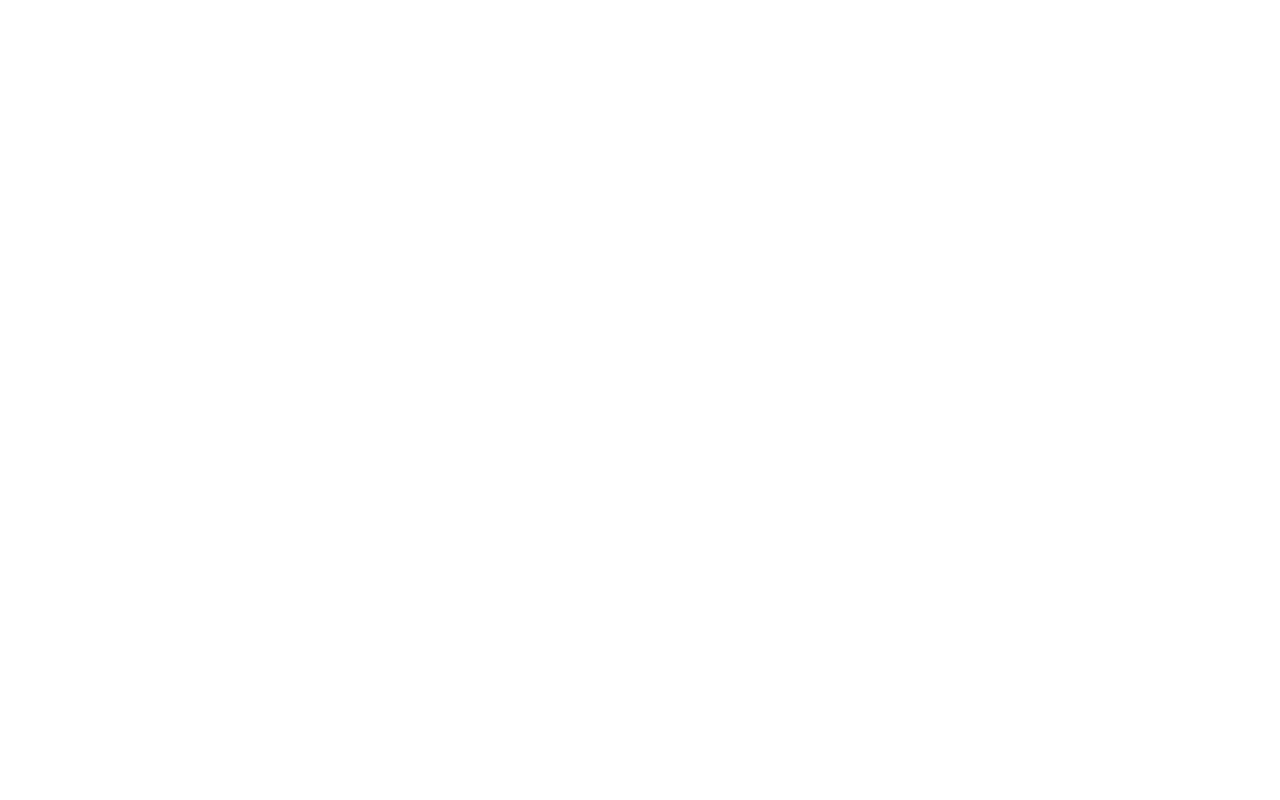
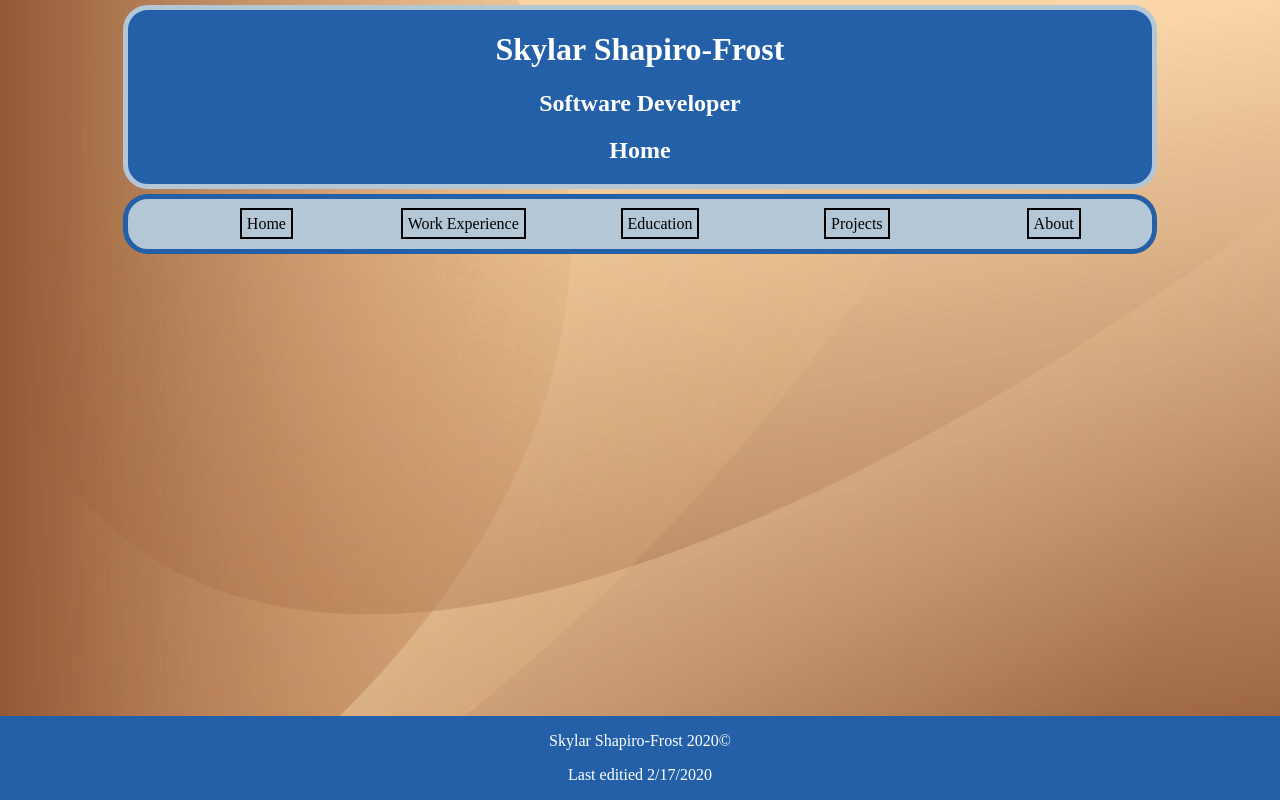
Before and after one commit to skyfast/HTML_PROG, a plain HTML site: page index.html in a window 1280 px wide. Drawn offline with Linux system fonts and the light colour scheme.

Commit message:
Set up the basic outline for the page. Not ready to paste over just yet tho.

```diff
--- /dev/null
+++ b/css/sticky_footer.css
@@ -0,0 +1,23 @@
+/* This is just to make the footer sticky
+   I used flex box for this, so I will remove this if
+   It is considered cheating.
+*/
+
+html,
+body
+{
+  height: 100%;
+}
+body
+{
+  display: flex;
+  flex-direction: column;
+}
+.content
+{
+  flex: 1 0 auto;
+}
+.footer
+{
+  flex-shrink: 0;
+}
--- /dev/null
+++ b/css/style.css
@@ -0,0 +1,73 @@
+.clearfix::after {
+  content: "";
+  clear: both;
+  display: table;
+}
+
+body
+{
+  background: url("../pictures/background_main.png");
+  background-repeat: no-repeat;
+  background-size: cover;
+  box-sizing: border-box;
+
+/* not sure why, but it was getting margins and messing up flex */
+  margin: 0;
+}
+
+#top
+{
+  text-align: center;
+  width: 80%;
+  border: 5px #B3C7D6FF solid;
+  margin: 5px auto;
+  background-color: #2460A7FF;
+  color: white;
+  border-radius: 25px;
+}
+
+#foot
+{
+  text-align: center;
+  width: 100%;
+  border: 0px #B3C7D6FF solid;
+  margin: 0 auto ;
+  background-color: #2460A7FF;
+  color: white;
+
+}
+
+#main_nav
+{
+  text-align: center;
+  width: 80%;
+  border: 5px #2460A7FF solid;
+  margin: auto;
+  background-color: #B3C7D6FF;
+  color: white;
+  border-radius: 25px;
+}
+
+#main_nav ul
+{
+  list-style: none;
+}
+#main_nav ul li
+{
+  display: inline-block;
+  float: left;
+  width: 20%;
+  color: #D9B48FFF;
+  text-decoration: none;
+  background-color: #B3C7D6FF;
+
+}
+
+#main_nav ul li a
+{
+  color: black;
+  text-decoration: none;
+  background-color: #B3C7D6FF;
+  border: 2px solid black;
+  padding: 5px;
+}
--- a/index.html
+++ b/index.html
@@ -1,4 +1,36 @@
-<html>
+<!doctype html>
 
+<html lang="en">
+<head>
+  <meta charset="utf-8">
 
+  <title>Skylar's Resume</title>
+  <meta name="description" content="HTML Final">
+  <meta name="author" content="Skylar Shapiro-Frost">
+
+  <link rel="stylesheet" href="css/style.css">
+  <link rel="stylesheet" href="css/sticky_footer.css">
+
+</head>
+  <body>
+    <div class="content">
+      <header id="top">
+        <h1>Skylar Shapiro-Frost</h1>
+        <h2>Software Developer</h2>
+        <h2>Home</h2>
+      </header>
+      <nav id="main_nav" class="clearfix">
+         <ul class="clearfix">
+          <li><a href="index.html">Home</a></li>
+          <li><a href="work.html">Work Experience</a></li>
+          <li><a href="education.html">Education</a></li>
+          <li><a href="proj.html">Projects</a></li>
+          <li><a href="about.html">About</a></li>
+      </nav>
+  </div>
+  <footer id="foot" class="footer">
+      <p>Skylar Shapiro-Frost 2020&copy;</p>
+      <p>Last editied 2/17/2020</p>
+  </footer>
+</body>
 </html>
```
Also changed, not shown: about.html (added), education.html (added), pictures/background_main.png (added), proj.html (added), req.txt (added), work.html (added).
